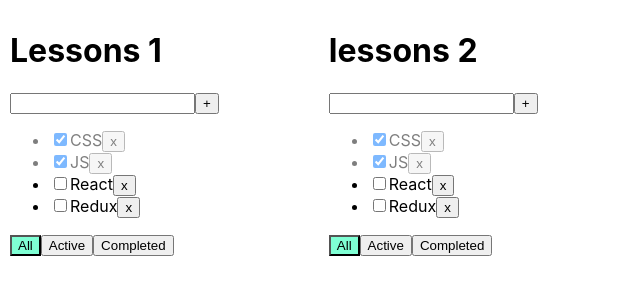
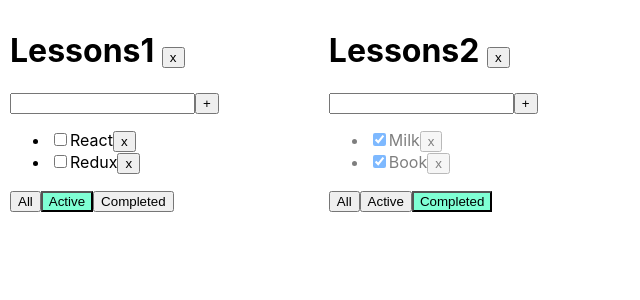
Before and after one commit to MytkoOleksii/todolist, a React (Create React App) app: page / in a window 1280 px wide. Shown: the top 300 px of the page, without its empty margins (0-640 px from the left). Built offline with nearby package versions, Linux system fonts and the light colour scheme.

Commit message:
2 разных локальных стейта . удаление списка.

```diff
--- a/src/App.tsx
+++ b/src/App.tsx
@@ -5,6 +5,12 @@ import {TaskType} from "./ToDoList";
 import {v1} from "uuid";
 
 export  type  FilterValuesType = 'all' | 'completed' | 'active';
+
+export  type TodoListType = {
+    id: string
+    title: string
+    filter: FilterValuesType
+}
 
 function App() {
 
@@ -18,29 +24,30 @@ function App() {
         */
     /*
      let arr = useState(initTasks);
-        let tasks = arr[0];
-        let setTasks = arr[1];
+        let tasksObj = arr[0];
+        let setTasksObj = arr[1];
     */
-    let [tasks, setTasks] = useState<Array<TaskType>>([
-        {id: v1(), title: "CSS", isDone: true},
-        {id: v1(), title: "JS", isDone: true},
-        {id: v1(), title: "React", isDone: false},
-        {id: v1(), title: "Redux", isDone: false},
+
+    let todoListID1 = v1()
+    let todoListID2 = v1()
+
+    let [todoLists, setTodoList] = useState<Array<TodoListType>>([
+        {id: todoListID1, title: 'Lessons1', filter: 'active'},
+        {id: todoListID2, title: 'Lessons2', filter: 'completed'}
     ]);
-
-    function addTask(textInput: any) {
+    function addTask(textInput: any, todolistId: string) {
         //  tasksCopy.push(newTask)
         /*   if (textInput.length > 0) {
                let newTask = {
-                // id: props.tasks.length + 1,
+                   // id: props.tasksObj.length + 1,
                    id: v1(),
                    title: textInput,
                    isDone: false
                }
-            let tasksCopy = [newTask, ...tasks]
-            setTasks(tasksCopy)
+               let tasksCopy = [newTask, ...tasksObj]
+               setTasksObj(tasksCopy)
            } else {
-            alert('You need write name tasks')
+               alert('You need write name tasksObj')
 
            }*/
         let newTask = {
@@ -48,66 +55,88 @@ function App() {
             title: textInput,
             isDone: false
         }
+        let tasks = tasksObj[todolistId]; // Достаем нужный массив
         let tasksCopy = [newTask, ...tasks]
-            setTasks(tasksCopy)
+        tasksObj[todolistId] = tasksCopy
+        setTasksObj({...tasksObj})
     }
-    console.log(tasks)
-    let [filter, setFilter] = useState<FilterValuesType>('all');
-
-    function removeTask(id: string) {
-        let filteredTasks = tasks.filter(t => t.id !== id)
-        setTasks(filteredTasks);
+    function removeTask(id: string, todolistId: string) {
+        let tasks = tasksObj[todolistId]; // Достаем нужный массив
+        let filteredTasks = tasks.filter(t => t.id !== id);
+        tasksObj[todolistId] = filteredTasks;
+        setTasksObj({...tasksObj});
     }
-
-    function changeFilter(value: FilterValuesType) {
-        setFilter(value);
+    function changeFilter(value: FilterValuesType, todoListId: string) {
+        let todoList = todoLists.find(tl => tl.id === todoListId);
+        if (todoList) {
+            todoList.filter = value;
         }
-
-    let tasksForTodolist = tasks;
-    if (filter === 'completed') {
-        tasksForTodolist = tasks.filter(t => t.isDone === true);
+        setTodoList([...todoLists])
     }
-    if (filter === 'active') {
-        tasksForTodolist = tasks.filter(t => t.isDone === false);
-    }
-
-    function  changeStatus(taskId: string, isDone: boolean) {
-       /* let task = tasks.find( (t) => {
+    function changeStatus(taskId: string, isDone: boolean, todolistId: string) {
+        /* let task = tasksObj.find( (t) => {
              if (t.id === taskId) {
              } else {
                  return false
              }
          });*/
-        let task = tasks.find( t => t.id === taskId)
+        let tasks = tasksObj[todolistId]; // Достаем нужный массив
+        let task = tasks.find(t => t.id === taskId)
         if (task) {
             task.isDone = isDone
+            setTasksObj({...tasksObj})
+        }
+    }
+    let removeTodoList = (todolistId: string) => {
+        let filteredTodolist = todoLists.filter( t => t.id !== todolistId);
+        setTodoList(filteredTodolist);
+        delete tasksObj[todolistId]
+            setTasksObj({...tasksObj})
     }
 
-        let copyTasks = [...tasks]
-        setTasks(copyTasks)
-    }
+    let [tasksObj, setTasksObj] = useState({
+        [todoListID1]: [
+            {id: v1(), title: "CSS", isDone: true},
+            {id: v1(), title: "JS", isDone: true},
+            {id: v1(), title: "React", isDone: false},
+            {id: v1(), title: "Redux", isDone: false},
+        ],
+        [todoListID2]: [
+            {id: v1(), title: "Milk", isDone: true},
+            {id: v1(), title: "Book", isDone: true},
+            {id: v1(), title: "Wood", isDone: false},
+            {id: v1(), title: "Tea", isDone: false},
+        ],
+    });
 
     return (
         <div className="App">
-            <ToDoList title={'Lessons 1'}
+
+            {
+                todoLists.map((tdl) => {
+
+                    let tasksForTodolist = tasksObj[tdl.id];
+                    if (tdl.filter === 'completed') {
+                        tasksForTodolist = tasksObj[tdl.id].filter(t => t.isDone === true);
+                    }
+                    if (tdl.filter === 'active') {
+                        tasksForTodolist = tasksObj[tdl.id].filter(t => t.isDone === false);
+                    }
+
+                    return <ToDoList key={tdl.id}
+                                     title={tdl.title}
+                                     id={tdl.id}
                                      tasks={tasksForTodolist}
                                      removeTask={removeTask}
                                      changeFilter={changeFilter}
                                      addTask={addTask}
-                      setTasks={setTasks}
+                                     setTasks={setTasksObj}
                                      changeStatus={changeStatus}
-                      filter={filter}
+                                     filter={tdl.filter}
+                                     removeTodoList={removeTodoList}
                     />
-            <ToDoList title={'lessons 2'}
-                      tasks={tasksForTodolist}
-                      removeTask={removeTask}
-                      changeFilter={changeFilter}
-                      addTask={addTask}
-                      setTasks={setTasks}
-                      changeStatus={changeStatus}
-                      filter={filter}
-
-            />
+                })
+            }
         </div>
     );
 }
--- a/src/ToDoList.tsx
+++ b/src/ToDoList.tsx
@@ -11,13 +11,15 @@ export type  TaskType = {
 type PropsType = {
     title: string
     tasks: Array<TaskType>
-    removeTask: (id: string) => void
+    removeTask: (id: string, todolistId: string) => void
     // changeFilter: (value: FilterValuesType) => void
-    changeFilter: Function
-    addTask: (newTask: any) => any
+    changeFilter: (value: FilterValuesType, todoListId: string ) => void
+    addTask: (newTask: any, todolistId: string) => any
     setTasks: Function
-    changeStatus: (taskId: string, isDone: boolean) => void
+    changeStatus: (taskId: string, isDone: boolean, todolistId: string) => void
     filter: FilterValuesType
+    id: string
+    removeTodoList: ( todolistId: string) => void
 }
 export function ToDoList(props: PropsType) {
     let [textInput, setTextInput] = useState<string | null>('')
@@ -30,26 +32,29 @@ export function ToDoList(props: PropsType) {
     const onKeyPressHandler = (e: KeyboardEvent<HTMLInputElement>) => {
         setError('')
         if (e.charCode == 13) {
-            props.addTask(textInput as string)
+            props.addTask(textInput as string,props.id)
             setTextInput('')
         }
     };
     // Отправка на добавление новой задачи
     const addTask = () => {
         if (textInput?.trim() !== ''){
-            props.addTask(textInput as string)
+            props.addTask(textInput as string, props.id)
             setTextInput('')
         } else {
             setError('Title is required')
         }
     };
     //Фильтрация
-    const onAllClickHandler = () => props.changeFilter('all');
-    const onActiveClickHandler = () => props.changeFilter('active');
-    const onCompletedClickHandler = () => props.changeFilter('completed');
+    const onAllClickHandler = () => props.changeFilter('all', props.id);
+    const onActiveClickHandler = () => props.changeFilter('active', props.id);
+    const onCompletedClickHandler = () => props.changeFilter('completed', props.id);
+    const removeTodoList = () => {
+        props.removeTodoList(props.id)
+    }
     return (
         <div className={'App'}>
-            <h1>{props.title}</h1>
+            <h1>{props.title} <button onClick={removeTodoList}>x</button></h1>
             <div>
                 {/*<input type={"text"} onChange={(event)=> setTextInput(event.target.value)} value={textInput as string} />*/}
                 <input type={"text"} value={textInput as string}
@@ -65,11 +70,11 @@ export function ToDoList(props: PropsType) {
                 {
                     props.tasks.map((t) => {
                         function onRemoveHandler() {
-                            props.removeTask(t.id)
+                            props.removeTask(t.id, props.id)
                         }
                         function onChangeHandler(event: ChangeEvent<HTMLInputElement>) {
                          // console.log( t.id + event.currentTarget.checked )
-                            props.changeStatus(t.id, event.currentTarget.checked)
+                            props.changeStatus(t.id, event.currentTarget.checked, props.id)
                         }
 
                         return (
```
Lines whose indentation alone changed are shown as unchanged.
